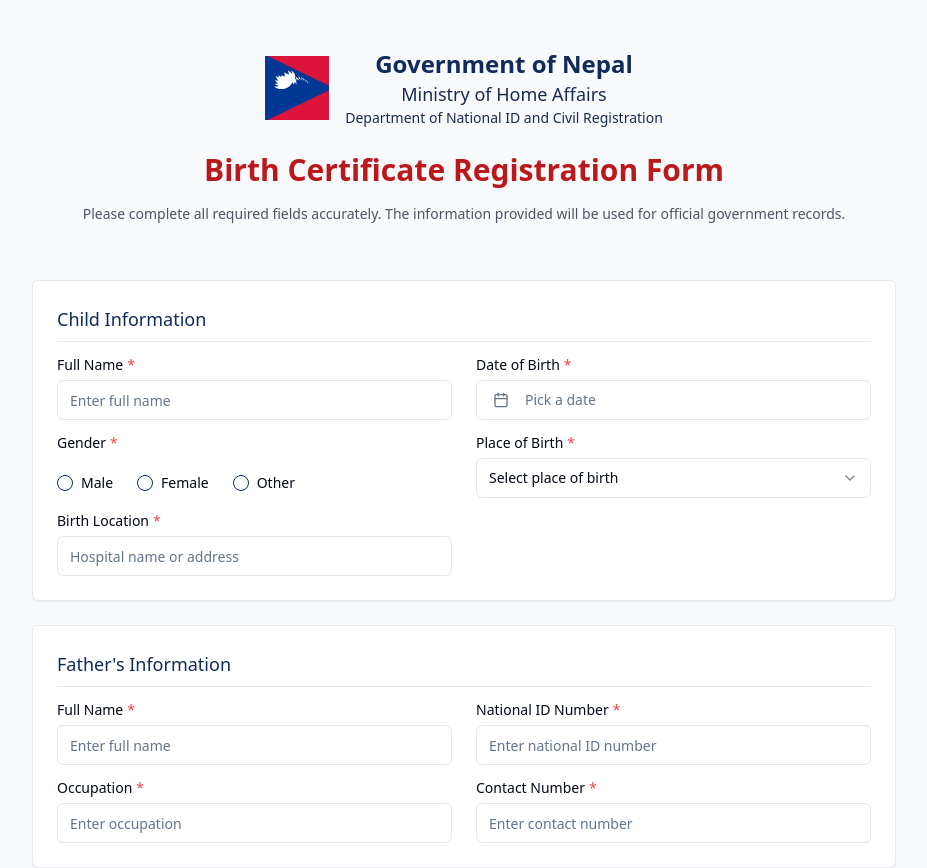
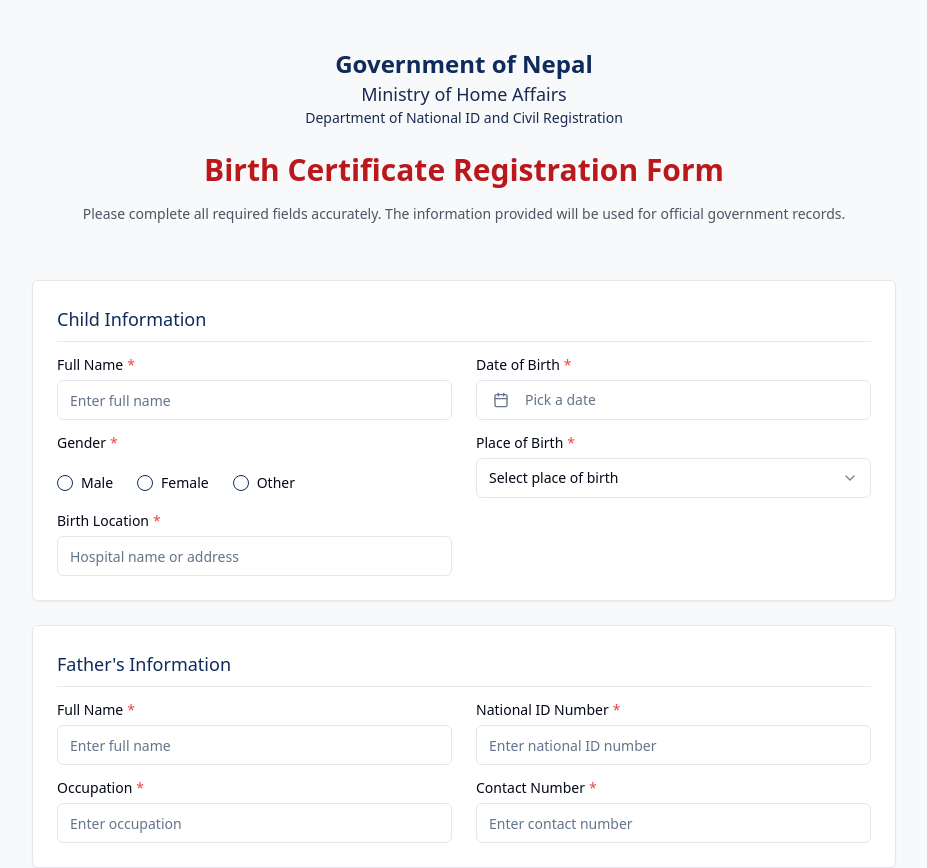
Before and after one commit to MaharjanNaffi/Janma_Darta, a React (Vite) app: page / in a window 1280 px wide. Shown: the top 868 px of the page, without its empty margins (176-1103 px from the left). Built offline with nearby package versions, Linux system fonts and the light colour scheme.

Commit message:
Remove logo from form
Removes the logo from the birth certificate registration form.

```diff
--- a/src/components/Header.tsx
+++ b/src/components/Header.tsx
@@ -9,15 +9,7 @@ const Header = ({ className }: HeaderProps) => {
   return (
     <header className={cn("flex flex-col items-center gap-2 py-6", className)}>
       <div className="flex items-center gap-4">
-        <img
-          src="/nepal-government-logo.svg"
-          alt="Nepal Government Logo"
-          className="h-16 w-auto"
-          onError={(e) => {
-            const target = e.target as HTMLImageElement;
-            target.src = "https://upload.wikimedia.org/wikipedia/commons/7/7b/Coat_of_arms_of_Nepal.svg";
-          }}
-        />
+        {/* Logo removed as requested */}
         <div className="text-center">
           <h1 className="text-xl md:text-2xl font-bold text-[#0F2B5B]">Government of Nepal</h1>
           <h2 className="text-md md:text-lg text-[#192A51]">Ministry of Home Affairs</h2>
```
